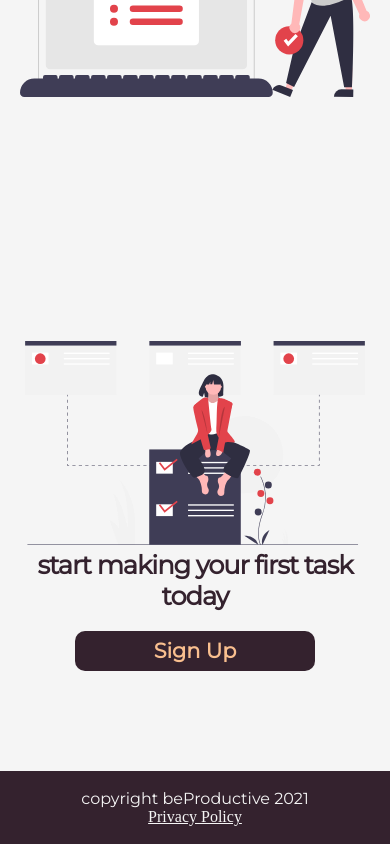
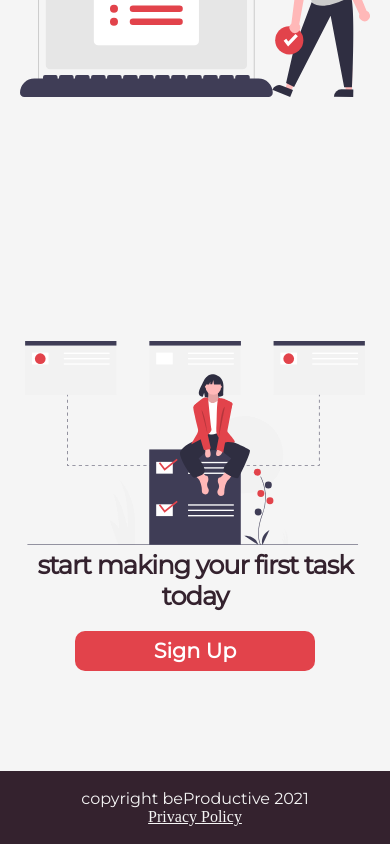
Before and after one commit to rafael-29/beproductive, a React (Create React App) app: page / in a window 390 px wide. In both pictures the pointer is over the button "Sign Up". Shown: the part 1038-1882 px from the top of the page. Built offline with nearby package versions, Linux system fonts and the light colour scheme; a web font is replaced by a local one.

Commit message:
final touch

```diff
--- a/src/styles/styles.css
+++ b/src/styles/styles.css
@@ -126,7 +126,7 @@ body {
   border: none;
   border-radius: 10px;
   padding: 8px 0 9px 0;
-  background-color: #f9bf8f;
+  background-color: #34222e;
   color: white;
   font-family: "Montserrat", sans-serif;
   font-weight: 600;
@@ -135,8 +135,7 @@ body {
 }
 
 .oh-bot-btn:hover {
-  background-color: #34222e;
-  color: #f9bf8f;
+  background-color: #e2434b;
 }
 
 footer {
@@ -262,7 +261,7 @@ footer .copyright {
     border: none;
     border-radius: 10px;
     padding: 7px 0 8px 0;
-    background-color: #f9bf8f;
+    background-color: #34222e;
     color: white;
     font-family: "Montserrat", sans-serif;
     font-weight: 600;
@@ -271,8 +270,7 @@ footer .copyright {
     text-align: center;
   }
   .oh-bot-btn:hover {
-    background-color: #34222e;
-    color: #f9bf8f;
+    background-color: #e2434b;
   }
   footer {
     text-align: center;
--- a/src/styles/styles.scss
+++ b/src/styles/styles.scss
@@ -112,7 +112,7 @@ body {
   border: none;
   border-radius: 10px;
   padding: 8px 0 9px 0;
-  background-color: $first;
+  background-color: $fourth;
   color: white;
   font-family: $mons;
   font-weight: 600;
@@ -120,8 +120,7 @@ body {
   cursor: pointer;
 }
 .oh-bot-btn:hover {
-  background-color: $fourth;
-  color: $first;
+  background-color: $second;
 }
 footer {
   text-align: center;
@@ -240,7 +239,7 @@ footer {
     border: none;
     border-radius: 10px;
     padding: 7px 0 8px 0;
-    background-color: $first;
+    background-color: $fourth;
     color: white;
     font-family: $mons;
     font-weight: 600;
@@ -249,8 +248,7 @@ footer {
     text-align: center;
   }
   .oh-bot-btn:hover {
-    background-color: $fourth;
-    color: $first;
+    background-color: $second;
   }
   footer {
     text-align: center;
```
Also changed, not shown: 1 other file (tests, documents, lock files or other folders).
